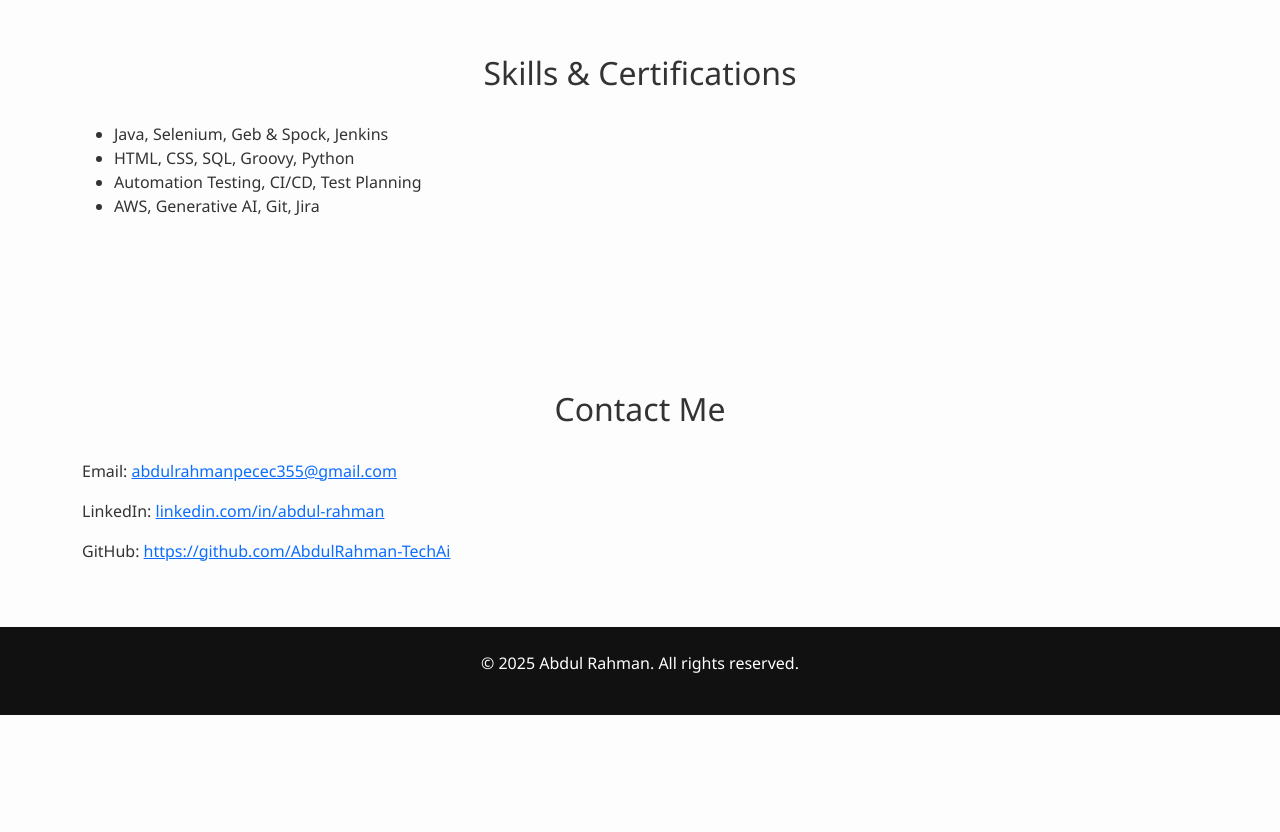
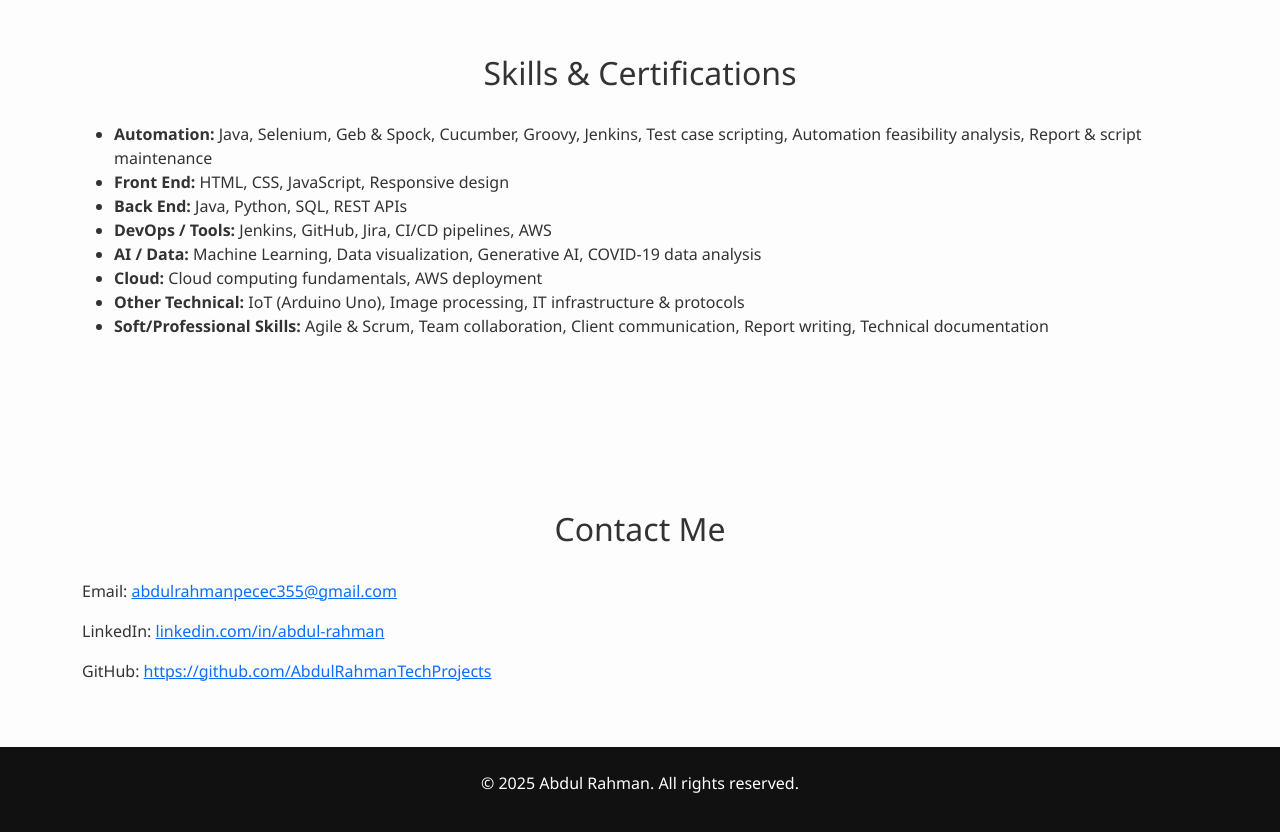
Before and after one commit to AbdulRahmanTechProjects/portfolio, a plain HTML site: page index.html in a window 1280 px wide. Shown: the part 1160-1992 px from the top of the page. Before the commit the page ends 1875 px from the top, so only its background shows below. Drawn offline with nearby package versions, Linux system fonts and the light colour scheme.

Commit message:
Update index.html

```diff
--- a/index.html
+++ b/index.html
@@ -5,6 +5,7 @@
   <meta name="viewport" content="width=device-width, initial-scale=1.0" />
   <title>Abdul Rahman | Portfolio</title>
   <link href="https://cdn.jsdelivr.net/npm/bootstrap@5.3.0/dist/css/bootstrap.min.css" rel="stylesheet">
+  <link href="https://unpkg.com/aos@2.3.1/dist/aos.css" rel="stylesheet">
   <style>
     body {
       font-family: 'Segoe UI', sans-serif;
@@ -29,7 +30,7 @@
   </style>
 </head>
 <body>
-  <header>
+  <header data-aos="fade-down">
     <h1>Abdul Rahman Sahabudeen</h1>
     <p>Aspiring Software Engineer | Ex-SDET at HCLTech | Master's in IT at RMIT University | Automation & AI Enthusiast</p>
     <nav>
@@ -40,20 +41,20 @@
     </nav>
   </header>
 
-  <section id="about" class="container py-5">
+  <section id="about" class="container py-5" data-aos="fade-up">
     <h2 class="section-title">About Me</h2>
     <p>I’m a postgraduate IT student at RMIT with 2+ years of industry experience as a Software Development Engineer in Test (SDET) at HCLTech. I specialize in test automation, backend development, and exploring cutting-edge technologies such as cloud computing and generative AI. I'm passionate about building robust systems that improve software quality and user satisfaction.</p>
   </section>
 
-  <section id="projects" class="container py-5">
+  <section id="projects" class="container py-5" data-aos="fade-up">
     <h2 class="section-title">Projects</h2>
     <div class="row g-4">
-      <div class="col-md-6 project">
+      <div class="col-md-6 project" data-aos="zoom-in">
         <img src="https://via.placeholder.com/600x300" alt="IoT Arduino" />
         <h5 class="mt-2">IoT Project with Arduino</h5>
         <p>Created sensor-based automation systems using Arduino Uno and Universal Development Board. Implemented real-time data handling and automation logic.</p>
       </div>
-      <div class="col-md-6 project">
+      <div class="col-md-6 project" data-aos="zoom-in">
         <img src="https://via.placeholder.com/600x300" alt="Employee Management" />
         <h5 class="mt-2">Employment Management System</h5>
         <p>Developed a full-stack Java application with CRUD functionality to manage employee data. Included frontend, backend, and database integration using SQL.</p>
@@ -61,26 +62,35 @@
     </div>
   </section>
 
-  <section id="skills" class="container py-5">
-    <h2 class="section-title">Skills & Certifications</h2>
-    <ul>
-      <li>Java, Selenium, Geb & Spock, Jenkins</li>
-      <li>HTML, CSS, SQL, Groovy, Python</li>
-      <li>Automation Testing, CI/CD, Test Planning</li>
-      <li>AWS, Generative AI, Git, Jira</li>
-    </ul>
-  </section>
+  <section id="skills" class="container py-5" data-aos="fade-up">
+  <h2 class="section-title">Skills & Certifications</h2>
+  <ul>
+    <li><strong>Automation:</strong> Java, Selenium, Geb & Spock, Cucumber, Groovy, Jenkins, Test case scripting, Automation feasibility analysis, Report & script maintenance</li>
+    <li><strong>Front End:</strong> HTML, CSS, JavaScript, Responsive design</li>
+    <li><strong>Back End:</strong> Java, Python, SQL, REST APIs</li>
+    <li><strong>DevOps / Tools:</strong> Jenkins, GitHub, Jira, CI/CD pipelines, AWS</li>
+    <li><strong>AI / Data:</strong> Machine Learning, Data visualization, Generative AI, COVID-19 data analysis</li>
+    <li><strong>Cloud:</strong> Cloud computing fundamentals, AWS deployment</li>
+    <li><strong>Other Technical:</strong> IoT (Arduino Uno), Image processing, IT infrastructure & protocols</li>
+    <li><strong>Soft/Professional Skills:</strong> Agile & Scrum, Team collaboration, Client communication, Report writing, Technical documentation</li>
+  </ul>
+</section>
 
-  <section id="contact" class="container py-5">
+
+  <section id="contact" class="container py-5" data-aos="fade-up">
     <h2 class="section-title">Contact Me</h2>
     <p>Email: <a href="mailto:abdulrahmanpecec355@gmail.com">abdulrahmanpecec355@gmail.com</a></p>
     <p>LinkedIn: <a href="https://www.linkedin.com/in/abdul-rahman-b0207b225" target="_blank">linkedin.com/in/abdul-rahman</a></p>
-    <p>GitHub: <a href="#">https://github.com/AbdulRahman-TechAi</a></p>
+    <p>GitHub: <a href="https://github.com/AbdulRahmanTechProjects" target="_blank">https://github.com/AbdulRahmanTechProjects</a></p>
   </section>
 
-  <footer>
+  <footer data-aos="fade-up">
     <p>&copy; 2025 Abdul Rahman. All rights reserved.</p>
   </footer>
 
+  <script src="https://unpkg.com/aos@2.3.1/dist/aos.js"></script>
+  <script>
+    AOS.init();
+  </script>
 </body>
 </html>
```
